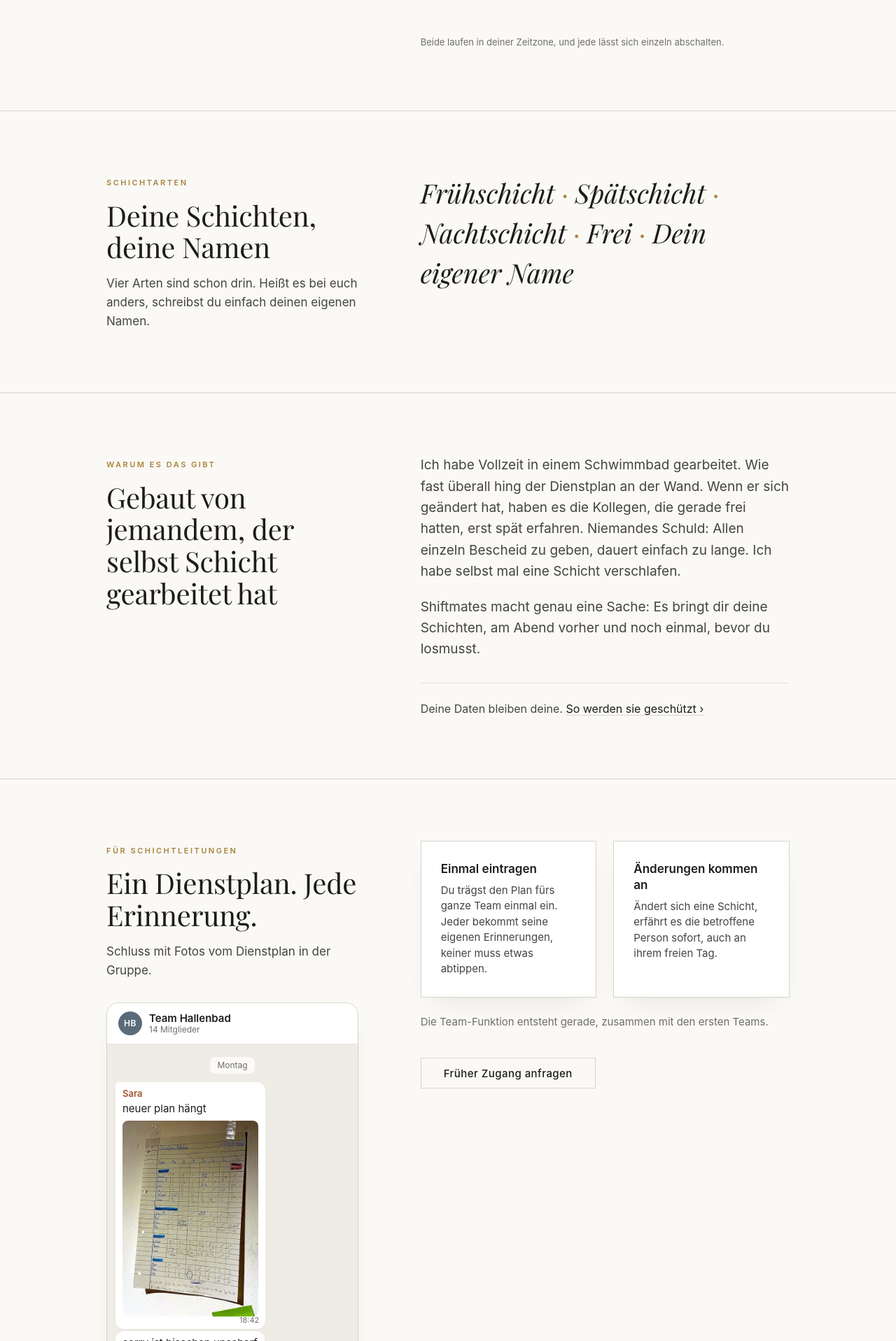
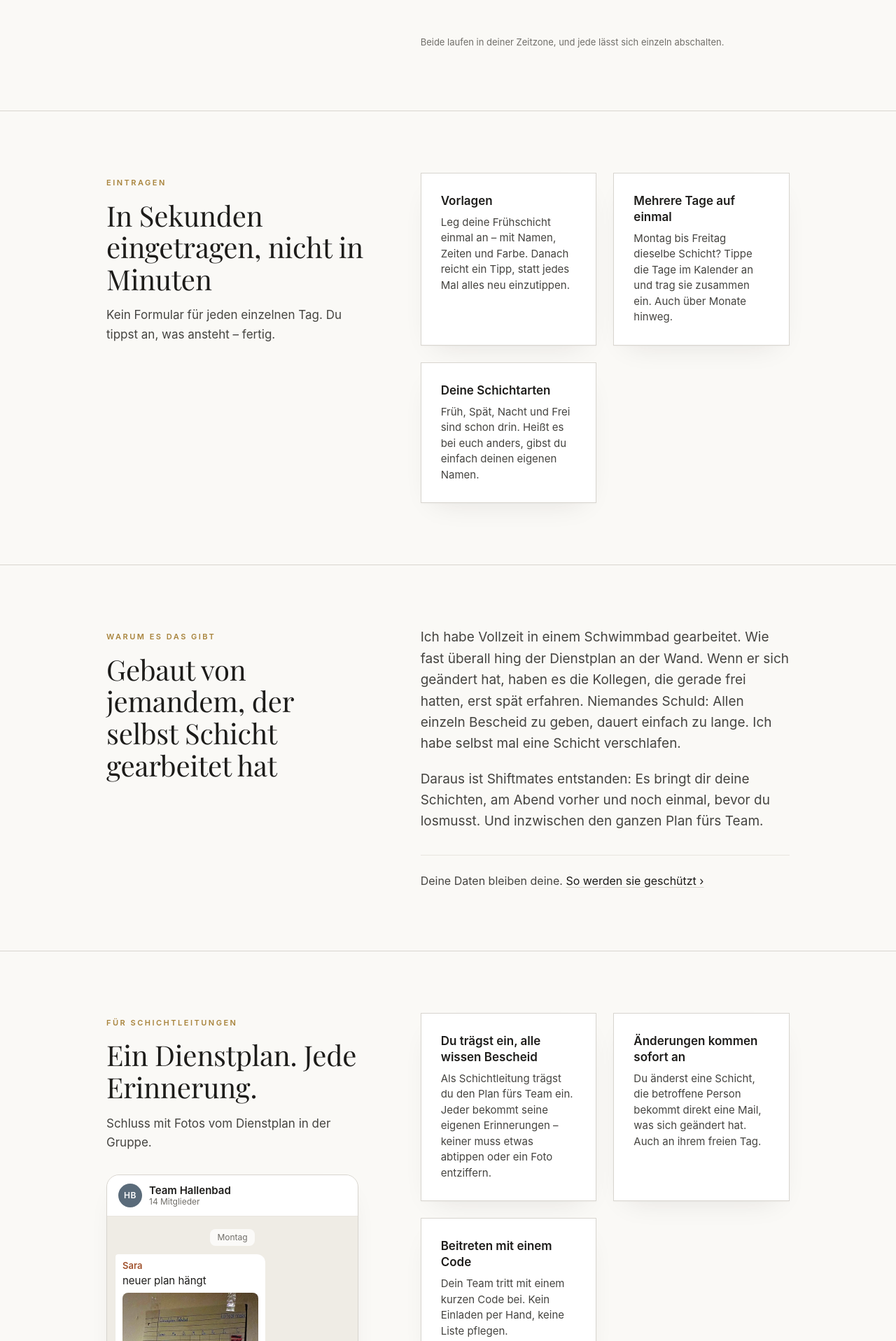
Before and after one commit to AntonB1608/schichtplan-online, a Flask app: page / in a window 1280 px wide. Shown: the part 1160-3077 px from the top of the page at 70% size. Run offline with Flask 3, Linux system fonts and the light colour scheme; some libraries are stand-ins or nearby versions.

Commit message:
Homepage: surface templates, multi-day entry and the live team feature

```diff
--- a/templates/homepage.html
+++ b/templates/homepage.html
@@ -97,15 +97,27 @@
 <section class="band">
   <div class="wrap">
     <div class="section-head">
-      <span class="caps">Schichtarten</span>
-      <h2>Deine Schichten, deine Namen</h2>
-      <p class="muted">Vier Arten sind schon drin. Heißt es bei euch anders,
-        schreibst du einfach deinen eigenen Namen.</p>
+      <span class="caps">Eintragen</span>
+      <h2>In Sekunden eingetragen, nicht in Minuten</h2>
+      <p class="muted">Kein Formular für jeden einzelnen Tag. Du tippst an, was ansteht &ndash; fertig.</p>
     </div>
 
-    <p class="types-line">
-      Frühschicht<span class="sep"> &middot; </span>Spätschicht<span class="sep"> &middot; </span>Nachtschicht<span class="sep"> &middot; </span>Frei<span class="sep"> &middot; </span>Dein eigener Name
-    </p>
+    <div>
+    <ul class="teams">
+      <li>
+        <h3>Vorlagen</h3>
+        <p>Leg deine Frühschicht einmal an &ndash; mit Namen, Zeiten und Farbe. Danach reicht ein Tipp, statt jedes Mal alles neu einzutippen.</p>
+      </li>
+      <li>
+        <h3>Mehrere Tage auf einmal</h3>
+        <p>Montag bis Freitag dieselbe Schicht? Tippe die Tage im Kalender an und trag sie zusammen ein. Auch über Monate hinweg.</p>
+      </li>
+      <li>
+        <h3>Deine Schichtarten</h3>
+        <p>Früh, Spät, Nacht und Frei sind schon drin. Heißt es bei euch anders, gibst du einfach deinen eigenen Namen.</p>
+      </li>
+    </ul>
+    </div>
   </div>
 </section>
 
@@ -126,8 +138,9 @@
         zu geben, dauert einfach zu lange. Ich habe selbst mal eine Schicht verschlafen.
       </p>
       <p>
-        Shiftmates macht genau eine Sache: Es bringt dir deine Schichten, am Abend
-        vorher und noch einmal, bevor du losmusst.
+        Daraus ist Shiftmates entstanden: Es bringt dir deine Schichten, am Abend
+        vorher und noch einmal, bevor du losmusst. Und inzwischen den ganzen Plan
+        fürs Team.
       </p>
     </div>
 
@@ -211,17 +224,21 @@
     <div>
     <ul class="teams">
       <li>
-        <h3>Einmal eintragen</h3>
-        <p>Du trägst den Plan fürs ganze Team einmal ein. Jeder bekommt seine eigenen Erinnerungen, keiner muss etwas abtippen.</p>
+        <h3>Du trägst ein, alle wissen Bescheid</h3>
+        <p>Als Schichtleitung trägst du den Plan fürs Team ein. Jeder bekommt seine eigenen Erinnerungen &ndash; keiner muss etwas abtippen oder ein Foto entziffern.</p>
       </li>
       <li>
-        <h3>Änderungen kommen an</h3>
-        <p>Ändert sich eine Schicht, erfährt es die betroffene Person sofort, auch an ihrem freien Tag.</p>
+        <h3>Änderungen kommen sofort an</h3>
+        <p>Du änderst eine Schicht, die betroffene Person bekommt direkt eine Mail, was sich geändert hat. Auch an ihrem freien Tag.</p>
+      </li>
+      <li>
+        <h3>Beitreten mit einem Code</h3>
+        <p>Dein Team tritt mit einem kurzen Code bei. Kein Einladen per Hand, keine Liste pflegen.</p>
       </li>
     </ul>
 
-    <p class="teams-note">Die Team-Funktion entsteht gerade, zusammen mit den ersten Teams.</p>
-    <a href="/teams" class="btn btn-ghost" style="margin-top: 24px;">Früher Zugang anfragen</a>
+    <p class="teams-note">Die Team-Funktion ist da und einsatzbereit. Für größere Betriebe <a href="/teams">sprich mit uns</a>.</p>
+    <a href="/register" class="btn" style="margin-top: 24px;">Team anlegen</a>
     </div>
   </div>
 </section>
```
